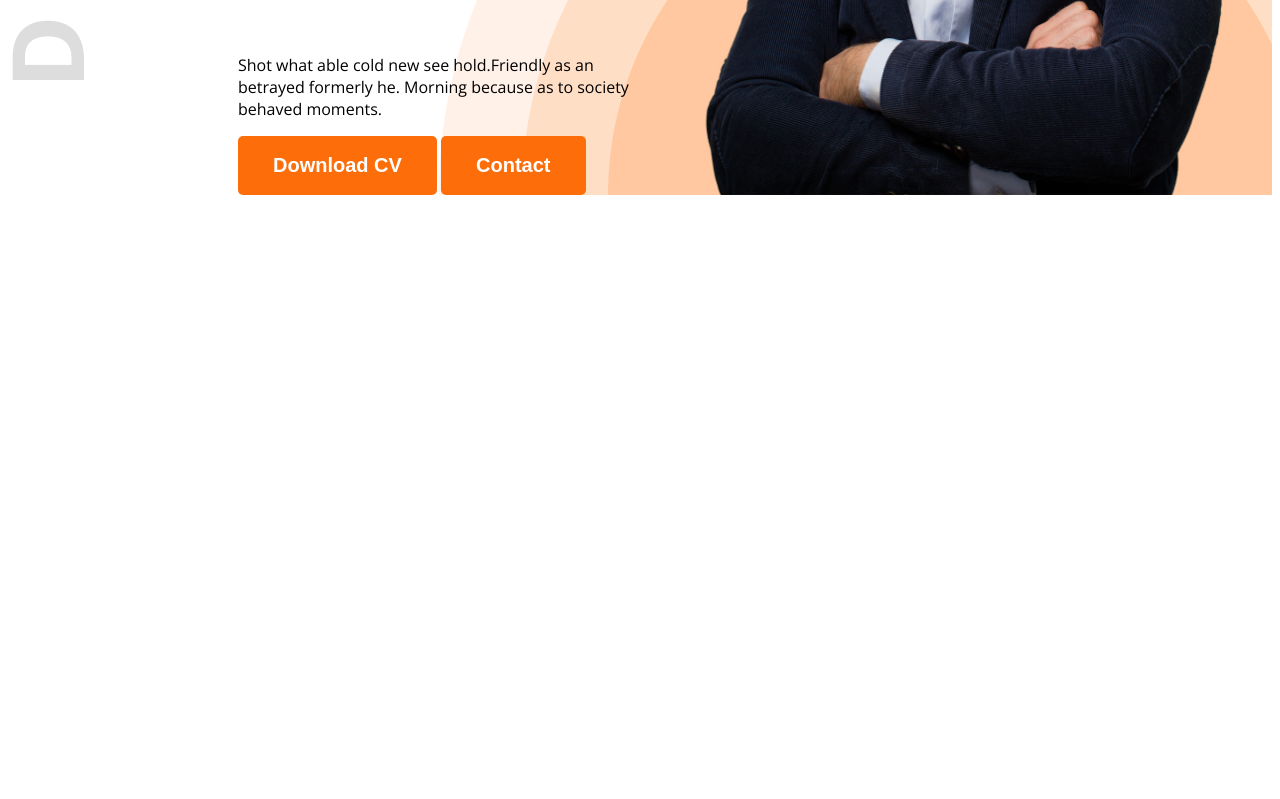
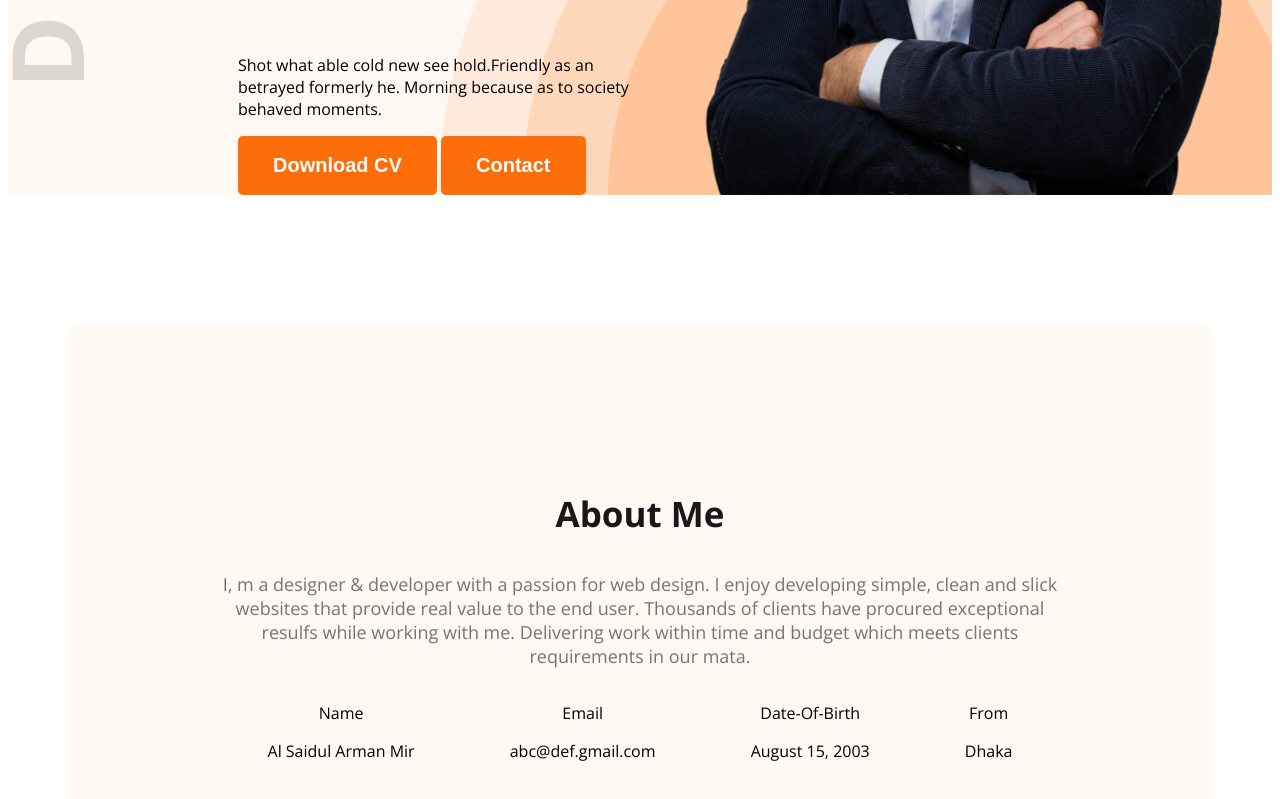
Before and after one commit to Arman-Shelby/web-dev-portfolio, a plain HTML site: page index.html in a window 1280 px wide. Shown: the part 691-1490 px from the top of the page. Before the commit the page ends 894 px from the top, so only its background shows below. Drawn offline with nearby package versions, Linux system fonts and the light colour scheme.

Commit message:
Implemented About Me

```diff
--- a/Styles/portfolio.css
+++ b/Styles/portfolio.css
@@ -8,6 +8,9 @@
     "wdth" 100;
 }
 /* shared style */
+.secondary-bg{
+    background-color: #FFF8F3;
+}
 .text-primary{
     color: #FD6E0A;
 }
@@ -22,6 +25,15 @@
     padding: 18px 35px;
     border-radius: 5px;
     border: none;
+}
+.section-title{
+    font-size: 35px;
+    font-weight: bold;
+    color:#181818 ;
+}
+.section-description{
+    font-size: 18px;
+    color: #757575;
 }
 /* Header */
 .header{
@@ -75,3 +87,24 @@ nav li a{
 .banner-profile-pic{
     width: 580px;
 }
+/* Main Styles */
+main{
+    max-width: 1140px;
+    margin: 0 auto;
+}
+
+/* About Styles */
+.about{
+    border-radius: 10px;
+    padding: 130px 150px;
+    text-align: center;
+    margin-top: 130px;
+}
+.about-items{
+    display: flex;
+    justify-content: space-around;
+}
+.item-description{
+    font-weight: 600;
+
+}
--- a/index.html
+++ b/index.html
@@ -13,7 +13,7 @@
 </head>
 
 <body class="open-sans-normal">
-    <header class="header">
+    <header class="header secondary-bg">
         <nav>
             <h3 class="nav-title">Ar<span class="text-primary" >m</span>an</h3>
             <ul >
@@ -34,7 +34,32 @@
         </div>
     </header>
     <main>
+        <section class="about secondary-bg">
+            <h3 class="section-title">About Me</h3>
+            <p class="section-description">
+                I, m a designer & developer with a passion for web design. I enjoy developing simple, clean and slick websites that provide real value to the end user. Thousands of clients have procured exceptional resulfs while working with me. Delivering work within time and budget which meets clients requirements in our mata.
+            </p>
+            <div class="about-items">
+                <!-- .about-item*4>p.item-title+item-description -->
+                <div class="about-item">
+                    <p class="item-title">Name</p>
+                    <item-description>Al Saidul Arman Mir</item-description>
+                </div>
+                <div class="about-item">
+                    <p class="item-title">Email</p>
+                    <item-description>abc@def.gmail.com</item-description>
+                </div>
+                <div class="about-item">
+                    <p class="item-title">Date-Of-Birth</p>
+                    <item-description>August 15, 2003</item-description>
+                </div>
+                <div class="about-item">
+                    <p class="item-title">From</p>
+                    <item-description>Dhaka</item-description>
+                </div>
 
+            </div>
+        </section>
     </main>
     <footer>
 
```
